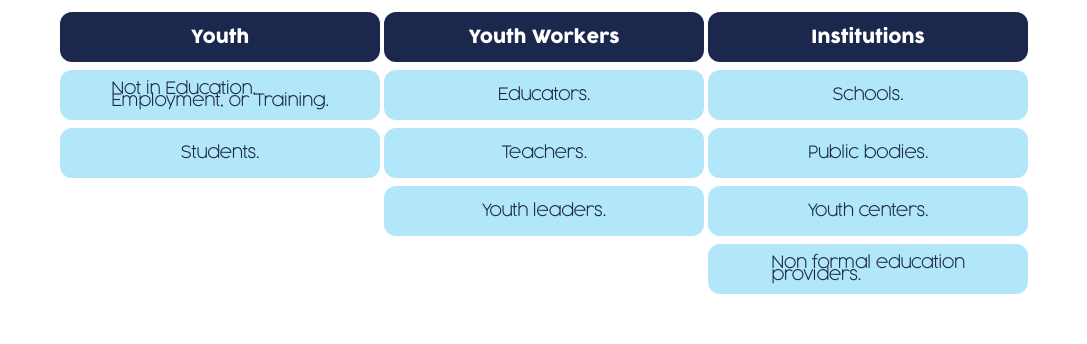
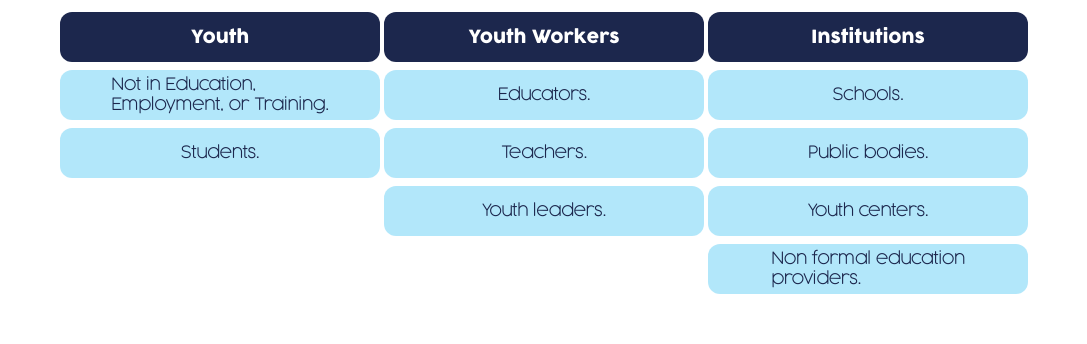
Before and after one commit to Valuegate/Brand-me, a Next.js app: page / in a window 1280 px wide. Shown: the part 814-1158 px from the top of the page, without its empty margins (96-1183 px from the left). Built offline with nearby package versions, Linux system fonts and the light colour scheme.

Commit message:
code modified on about page

```diff
--- a/src/components/about/About.tsx
+++ b/src/components/about/About.tsx
@@ -47,7 +47,7 @@ const AboutUsPage = () => {
               <span className="bg-brand text-white text-lg font-cocogoose flex justify-center h-[50px] rounded-xl w-[20rem] items-center">
                 Youth
               </span>
-              <span className="bg-light-blue-30 text-brand font-cocogoose-light font-bold text-base leading-3 flex justify-center h-[50px] rounded-xl w-[20rem] px-2 items-center">
+              <span className="bg-light-blue-30 text-brand font-cocogoose-light font-bold text-base leading-5 flex justify-center h-[50px] rounded-xl w-[20rem] px-2 items-center">
                 Not in Education,
                 <br />
                 Employment, or Training.
@@ -83,7 +83,7 @@ const AboutUsPage = () => {
               <span className="bg-light-blue-30 text-brand text-base font-cocogoose-light font-bold flex justify-center h-[50px] rounded-xl w-[20rem] items-center">
                 Youth centers.
               </span>
-              <span className="bg-light-blue-30 text-brand text-base font-cocogoose-light font-bold leading-3 flex justify-center h-[50px] rounded-xl w-[20rem] items-center">
+              <span className="bg-light-blue-30 text-brand text-base font-cocogoose-light font-bold leading-5 flex justify-center h-[50px] rounded-xl w-[20rem] items-center">
                 Non formal education <br /> providers.
               </span>
             </div>
```
